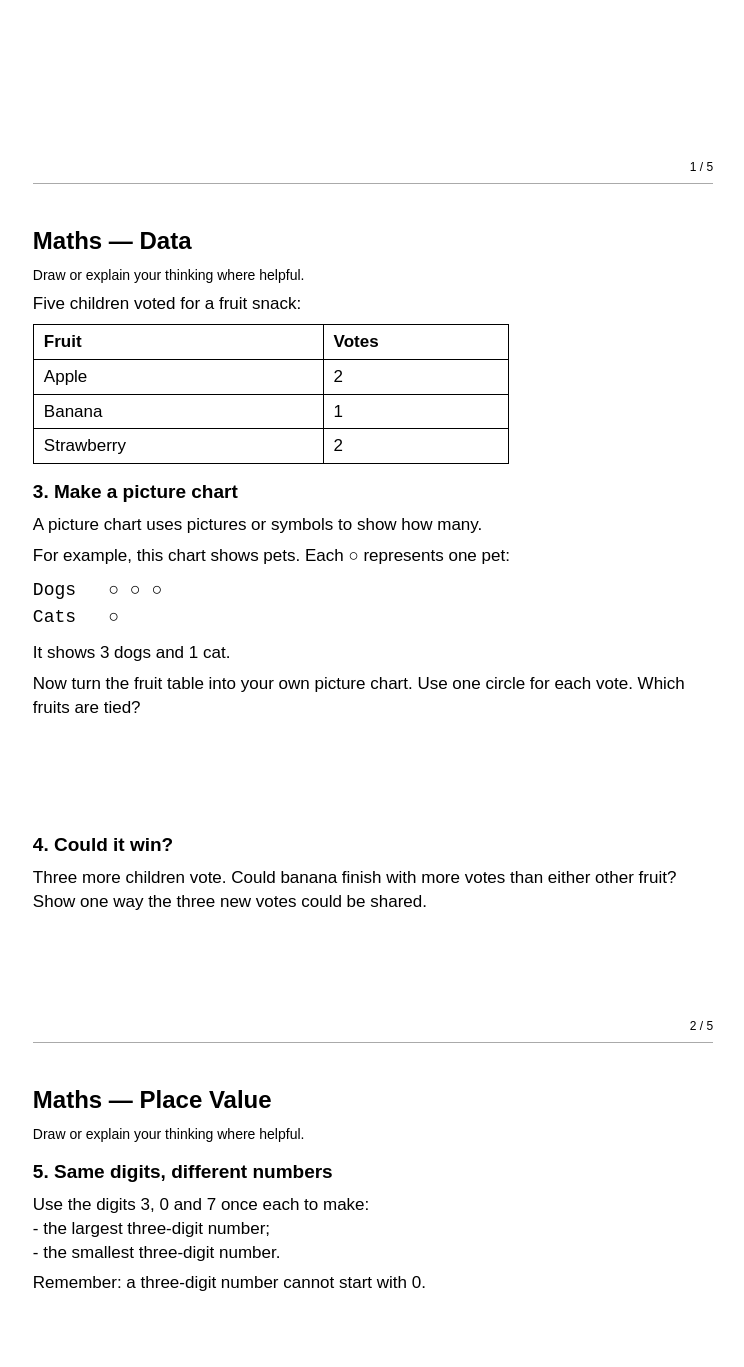
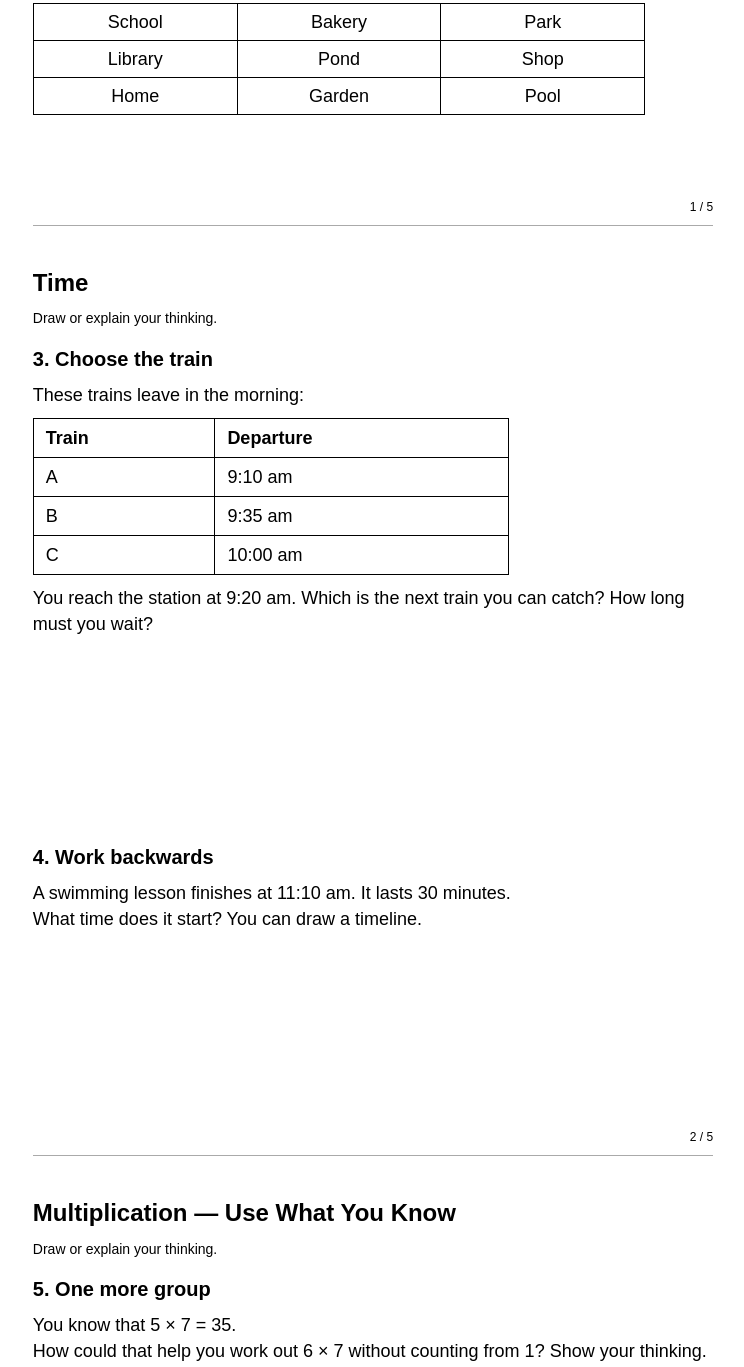
Before and after one commit to binbenban/conrad-maths-print, a plain HTML site: page index.html in a window 1280 px wide. Shown: the part 559-1926 px from the top of the page, without its empty margins (267-1011 px from the left). Drawn offline with Linux system fonts and the light colour scheme.

Commit message:
Publish maps time and number sense worksheet

```diff
--- a/index.html
+++ b/index.html
@@ -1,13 +1,8 @@
 <!doctype html>
-<html lang="en-AU"><head><meta charset="utf-8"><meta name="viewport" content="width=device-width,initial-scale=1"><title>Maths — A Fresh Mix</title><style>@page{size:A4;margin:15mm}*{box-sizing:border-box}body{margin:0;background:#fff;color:#000;font:17px/1.4 Arial,sans-serif}main{max-width:180mm;margin:auto}h1{font-size:24px;margin:0 0 8px}h2{font-size:19px;margin:15px 0 7px}p{margin:7px 0}pre{font:18px/1.5 monospace;white-space:pre;margin:10px 0}article,table{break-inside:avoid}.work{height:42mm}.data .work{height:24mm}.money .work{height:40mm}table{border-collapse:collapse;margin:8px 0;width:70%}th,td{border:1px solid #000;padding:5px 10px;text-align:left}.page{break-after:page}.page:last-child{break-after:auto}.footer{text-align:right;font-size:12px}.intro{font-size:14px}@media screen{body{padding:24px}.page{margin-bottom:40px;border-bottom:1px solid #aaa}}</style></head><body><main>
-<section class="page"><h1>Maths — Shapes and Symmetry</h1><p class="intro">Draw or explain your thinking where helpful.</p><article><h2>1. Shape detective</h2><p>A square corner looks like the corner of a sheet of paper. Two straight edges meet without leaning towards or away from each other. You can use a paper corner to check whether a shape’s corner matches.</p><p>Draw a four-sided shape with four equal sides.<br>Can you draw another four-sided shape with four equal sides but no square corners?</p><div class="work"></div></article><article><h2>2. Fold and match</h2><p>Fold a rectangular sheet of paper so its two short edges meet exactly. Open it and trace the fold.<br>Does the fold split the paper into two matching parts? Find another fold that does this.</p><div class="work"></div></article><p class="footer">1 / 5</p></section>
-<section class="page data"><h1>Maths — Data</h1><p class="intro">Draw or explain your thinking where helpful.</p><p>Five children voted for a fruit snack:</p><table><tr><th>Fruit</th><th>Votes</th></tr><tr><td>Apple</td><td>2</td></tr><tr><td>Banana</td><td>1</td></tr><tr><td>Strawberry</td><td>2</td></tr></table><article><h2>3. Make a picture chart</h2><p>A picture chart uses pictures or symbols to show how many.</p><p>For example, this chart shows pets. Each ○ represents one pet:</p><pre>Dogs   ○ ○ ○
-Cats   ○</pre><p>It shows 3 dogs and 1 cat.</p><p>Now turn the fruit table into your own picture chart. Use one circle for each vote. Which fruits are tied?</p><div class="work"></div></article><article><h2>4. Could it win?</h2><p>Three more children vote. Could banana finish with more votes than either other fruit? Show one way the three new votes could be shared.</p><div class="work"></div></article><p class="footer">2 / 5</p></section>
-<section class="page"><h1>Maths — Place Value</h1><p class="intro">Draw or explain your thinking where helpful.</p><article><h2>5. Same digits, different numbers</h2><p>Use the digits 3, 0 and 7 once each to make:<br>- the largest three-digit number;<br>- the smallest three-digit number.</p><p>Remember: a three-digit number cannot start with 0.</p><div class="work"></div></article><article><h2>6. Build it differently</h2><p>A number has 2 hundreds, 14 tens and 6 ones. What number is it?<br>Write it again using hundreds, tens and ones, with fewer than 10 tens.</p><div class="work"></div></article><p class="footer">3 / 5</p></section>
-<section class="page"><h1>Maths — Number Patterns</h1><p class="intro">Draw or explain your thinking where helpful.</p><article><h2>7. Find the rule</h2><p>Continue this pattern with three more numbers:</p><p>96, 88, 80, 72, ___, ___, ___</p><p>Explain the rule.</p><div class="work"></div></article><article><h2>8. Growing staircases</h2><p>Each box below is one square tile.</p><pre>Stage 1     Stage 2     Stage 3
-
-[]          []          []
-            [][]        [][]
-                        [][][]</pre><p>Each new stage adds a bottom row with one more tile than the row above.</p><p>Draw Stage 4. How many tiles does it have altogether?</p><div class="work"></div></article><p class="footer">4 / 5</p></section>
-<section class="page money"><h1>Maths — Money</h1><p class="intro">Draw or explain your thinking where helpful.</p><p>Use this shop’s prices:</p><table><tr><th>Item</th><th>Price</th></tr><tr><td>Pencil</td><td>65c</td></tr><tr><td>Eraser</td><td>80c</td></tr><tr><td>Sticker sheet</td><td>$1.20</td></tr></table><article><h2>9. Choose within a budget</h2><p>You have $2. Choose two different items you can afford.<br>Can you find every pair that works?</p><div class="work"></div></article><article><h2>10. Check the offer</h2><p>The shop offers two pencils for $1.10. Is that cheaper than buying two pencils at the usual price? How much do you save?</p><div class="work"></div></article><p class="footer">5 / 5</p></section>
+<html lang="en-AU"><head><meta charset="utf-8"><meta name="viewport" content="width=device-width,initial-scale=1"><title>Maths — Maps, Time and Number Sense</title><style>@page{size:A4;margin:15mm}*{box-sizing:border-box}body{margin:0;background:#fff;color:#000;font:18px/1.45 Arial,sans-serif}main{max-width:180mm;margin:auto}h1{font-size:24px;margin:0 0 8px}h2{font-size:20px;margin:16px 0 8px}p{margin:8px 0}article,table{break-inside:avoid}.work{height:48mm}.maps .work{height:18mm}table{border-collapse:collapse;margin:10px 0;width:70%}th,td{border:1px solid #000;padding:6px 12px;text-align:left}.map{width:90%;table-layout:fixed;margin:8px 0}.map td{text-align:center;padding:5px}.page{break-after:page}.page:last-child{break-after:auto}.footer{text-align:right;font-size:12px}.intro{font-size:14px}@media screen{body{padding:24px}.page{margin-bottom:40px;border-bottom:1px solid #aaa}}</style></head><body><main>
+<section class="page maps"><h1>Location and Directions</h1><p class="intro">Draw or explain your thinking.</p><article><h2>1. Follow the route</h2><p>This map has nine squares. You may move up, down, left or right, one square at a time.</p><table class="map" aria-label="Map from Question 1"><tr><td>School</td><td>Bakery</td><td>Park</td></tr><tr><td>Library</td><td>Pond</td><td>Shop</td></tr><tr><td>Home</td><td>Garden</td><td>Pool</td></tr></table><p>Start at Home. Move up 2 squares, then right 1 square. Where do you finish?</p><div class="work"></div></article><article><h2>2. Plan a different route</h2><p>Use the map in Question 1. Start at Home and finish at the Park, but do not enter the Pond square.<br>Write or draw your route. Can you find another route that also avoids the pond?</p><table class="map" aria-label="Map from Question 1"><tr><td>School</td><td>Bakery</td><td>Park</td></tr><tr><td>Library</td><td>Pond</td><td>Shop</td></tr><tr><td>Home</td><td>Garden</td><td>Pool</td></tr></table><div class="work"></div></article><p class="footer">1 / 5</p></section>
+<section class="page"><h1>Time</h1><p class="intro">Draw or explain your thinking.</p><article><h2>3. Choose the train</h2><p>These trains leave in the morning:</p><table><tr><th>Train</th><th>Departure</th></tr><tr><td>A</td><td>9:10 am</td></tr><tr><td>B</td><td>9:35 am</td></tr><tr><td>C</td><td>10:00 am</td></tr></table><p>You reach the station at 9:20 am. Which is the next train you can catch? How long must you wait?</p><div class="work"></div></article><article><h2>4. Work backwards</h2><p>A swimming lesson finishes at 11:10 am. It lasts 30 minutes.<br>What time does it start? You can draw a timeline.</p><div class="work"></div></article><p class="footer">2 / 5</p></section>
+<section class="page"><h1>Multiplication — Use What You Know</h1><p class="intro">Draw or explain your thinking.</p><article><h2>5. One more group</h2><p>You know that 5 × 7 = 35.<br>How could that help you work out 6 × 7 without counting from 1? Show your thinking.</p><div class="work"></div></article><article><h2>6. Double the teams</h2><p>Two teams need 8 counters each.<br>Now the number of teams doubles to four teams, still with 8 counters each. How many counters are needed altogether? Show how doubling helps.</p><div class="work"></div></article><p class="footer">3 / 5</p></section>
+<section class="page"><h1>Fractions — Share and Compare</h1><p class="intro">Draw or explain your thinking.</p><article><h2>7. Share the sandwiches</h2><p>Three children share two identical sandwiches equally.<br>Draw the sandwiches and show how you would cut and share them so every child gets the same amount. There must be no sandwich left over.</p><p>You do not need to write fraction symbols.</p><div class="work"></div></article><article><h2>8. Does “half” always mean the same amount?</h2><p>Mia has a large rectangular cake. Leo has a much smaller rectangular cake.</p><p>Each cuts their own cake into two equal pieces and takes one piece.<br>Must their pieces be the same size? Draw an example to explain.</p><div class="work"></div></article><p class="footer">4 / 5</p></section>
+<section class="page"><h1>Addition and Subtraction</h1><p class="intro">Draw or explain your thinking.</p><article><h2>9. Choose a helpful method</h2><p>Work out 68 + 27.</p><p>Would you rather:<br>- add 20, then add 7; or<br>- add 30, then take away 3?</p><p>Choose one method and show your steps.</p><div class="work"></div></article><article><h2>10. Check the robot</h2><p>A robot says:</p><p>92 − 7 = 87</p><p>Is it correct? Work out the answer, then check it using addition.</p><div class="work"></div></article><p class="footer">5 / 5</p></section>
 </main></body></html>
```
